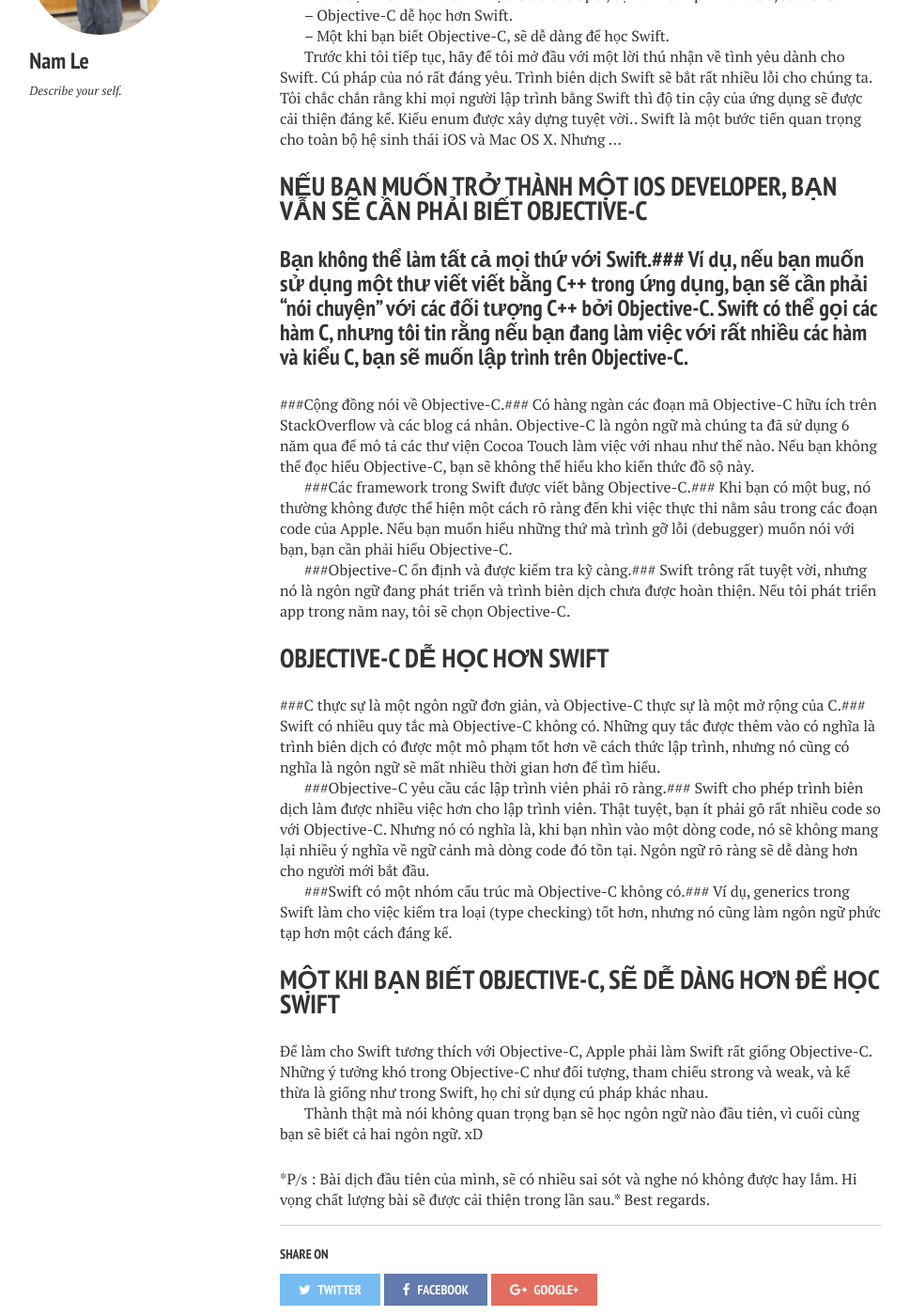
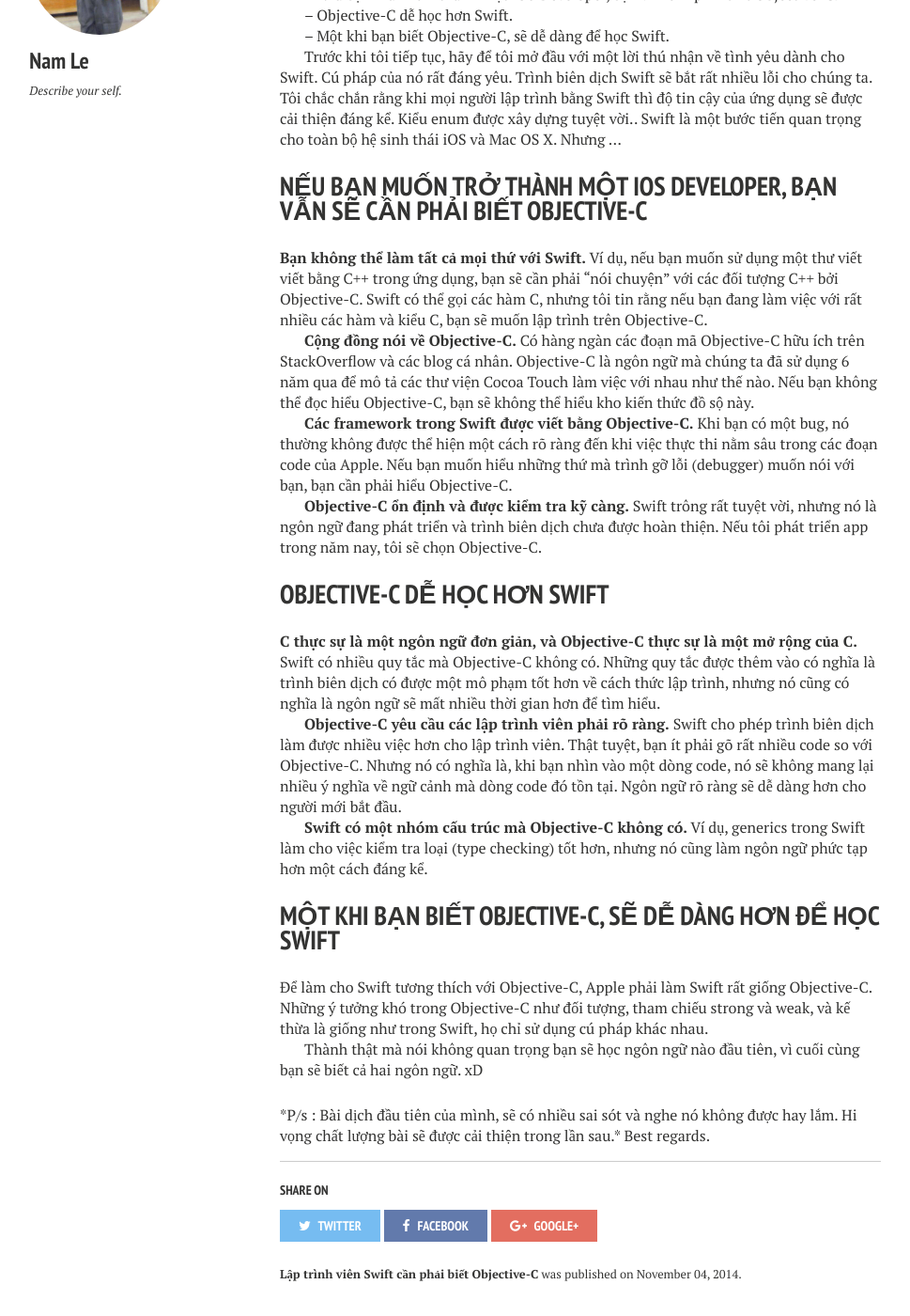
Before and after one commit to nsswift/nsswift.github.io, a Jekyll site: the page built from _posts/2014-11-04-lap-trinh-vien-swift-can-phai-biet-objective-c.md, in a window 1280 px wide and 1400 px high, scrolled down 571 px. Shown: the whole window at 94% size, without its empty margins (22-991 px from the left). Built offline with Jekyll 4.4.1, drawn with Linux system fonts in a browser that asks for light colours; nearby versions of some CDN libraries.

```diff
--- a/_posts/2014-11-04-lap-trinh-vien-swift-can-phai-biet-objective-c.md
+++ b/_posts/2014-11-04-lap-trinh-vien-swift-can-phai-biet-objective-c.md
@@ -21,21 +21,21 @@ Trước khi tôi tiếp tục, hãy để tôi mở đầu với một lời th
 
 ## NẾU BẠN MUỐN TRỞ THÀNH MỘT IOS DEVELOPER, BẠN VẪN SẼ CẦN PHẢI BIẾT OBJECTIVE-C
 
-### Bạn không thể làm tất cả mọi thứ với Swift.###  Ví dụ, nếu bạn muốn sử dụng một thư viết viết bằng C++ trong ứng dụng, bạn sẽ cần phải “nói chuyện” với các đối tượng C++ bởi Objective-C. Swift có thể gọi các hàm C, nhưng tôi tin rằng nếu bạn đang làm việc với rất nhiều các hàm và kiểu C, bạn sẽ muốn lập trình trên Objective-C.
+**Bạn không thể làm tất cả mọi thứ với Swift.**  Ví dụ, nếu bạn muốn sử dụng một thư viết viết bằng C++ trong ứng dụng, bạn sẽ cần phải “nói chuyện” với các đối tượng C++ bởi Objective-C. Swift có thể gọi các hàm C, nhưng tôi tin rằng nếu bạn đang làm việc với rất nhiều các hàm và kiểu C, bạn sẽ muốn lập trình trên Objective-C.
 
-###Cộng đồng nói về Objective-C.### Có hàng ngàn các đoạn mã Objective-C hữu ích trên StackOverflow và các blog cá nhân. Objective-C là ngôn ngữ mà chúng ta đã sử dụng 6 năm qua để mô tả các thư viện Cocoa Touch làm việc với nhau như thế nào. Nếu bạn không thể đọc hiểu Objective-C, bạn sẽ không thể hiểu kho kiến thức đồ sộ này.
+**Cộng đồng nói về Objective-C.** Có hàng ngàn các đoạn mã Objective-C hữu ích trên StackOverflow và các blog cá nhân. Objective-C là ngôn ngữ mà chúng ta đã sử dụng 6 năm qua để mô tả các thư viện Cocoa Touch làm việc với nhau như thế nào. Nếu bạn không thể đọc hiểu Objective-C, bạn sẽ không thể hiểu kho kiến thức đồ sộ này.
 
-###Các framework trong Swift được viết bằng Objective-C.### Khi bạn có một bug, nó thường không được thể hiện một cách rõ ràng đến khi việc thực thi nằm sâu trong các đoạn code của Apple. Nếu bạn muốn hiểu những thứ mà trình gỡ lỗi (debugger) muốn nói với bạn, bạn cần phải hiểu Objective-C.
+**Các framework trong Swift được viết bằng Objective-C.** Khi bạn có một bug, nó thường không được thể hiện một cách rõ ràng đến khi việc thực thi nằm sâu trong các đoạn code của Apple. Nếu bạn muốn hiểu những thứ mà trình gỡ lỗi (debugger) muốn nói với bạn, bạn cần phải hiểu Objective-C.
 
-###Objective-C ổn định và được kiểm tra kỹ càng.### Swift trông rất tuyệt vời, nhưng nó là ngôn ngữ đang phát triển và trình biên dịch chưa được hoàn thiện. Nếu tôi phát triển app trong năm nay, tôi sẽ chọn Objective-C.
+**Objective-C ổn định và được kiểm tra kỹ càng.** Swift trông rất tuyệt vời, nhưng nó là ngôn ngữ đang phát triển và trình biên dịch chưa được hoàn thiện. Nếu tôi phát triển app trong năm nay, tôi sẽ chọn Objective-C.
 
 ## OBJECTIVE-C DỄ HỌC HƠN SWIFT
 
-###C thực sự là một ngôn ngữ đơn giản, và Objective-C thực sự là một mở rộng của C.### Swift có nhiều quy tắc mà Objective-C không có. Những quy tắc được thêm vào có nghĩa là trình biên dịch có được một mô phạm tốt hơn về cách thức lập trình, nhưng nó cũng có nghĩa là ngôn ngữ sẽ mất nhiều thời gian hơn để tìm hiểu.
+**C thực sự là một ngôn ngữ đơn giản, và Objective-C thực sự là một mở rộng của C.** Swift có nhiều quy tắc mà Objective-C không có. Những quy tắc được thêm vào có nghĩa là trình biên dịch có được một mô phạm tốt hơn về cách thức lập trình, nhưng nó cũng có nghĩa là ngôn ngữ sẽ mất nhiều thời gian hơn để tìm hiểu.
 
-###Objective-C yêu cầu các lập trình viên phải rõ ràng.### Swift cho phép trình biên dịch làm được nhiều việc hơn cho lập trình viên. Thật tuyệt, bạn ít phải gõ rất nhiều code so với Objective-C. Nhưng nó có nghĩa là, khi bạn nhìn vào một dòng code, nó sẽ không mang lại nhiều ý nghĩa về ngữ cảnh mà dòng code đó tồn tại. Ngôn ngữ rõ ràng sẽ dễ dàng hơn cho người mới bắt đầu.
+**Objective-C yêu cầu các lập trình viên phải rõ ràng.** Swift cho phép trình biên dịch làm được nhiều việc hơn cho lập trình viên. Thật tuyệt, bạn ít phải gõ rất nhiều code so với Objective-C. Nhưng nó có nghĩa là, khi bạn nhìn vào một dòng code, nó sẽ không mang lại nhiều ý nghĩa về ngữ cảnh mà dòng code đó tồn tại. Ngôn ngữ rõ ràng sẽ dễ dàng hơn cho người mới bắt đầu.
 
-###Swift có một nhóm cấu trúc mà Objective-C không có.### Ví dụ, generics trong Swift làm cho việc kiểm tra loại (type checking) tốt hơn, nhưng nó cũng làm ngôn ngữ phức tạp hơn một cách đáng kể.
+**Swift có một nhóm cấu trúc mà Objective-C không có.** Ví dụ, generics trong Swift làm cho việc kiểm tra loại (type checking) tốt hơn, nhưng nó cũng làm ngôn ngữ phức tạp hơn một cách đáng kể.
 
 ## MỘT KHI BẠN BIẾT OBJECTIVE-C, SẼ DỄ DÀNG HƠN ĐỂ HỌC SWIFT
 
```
